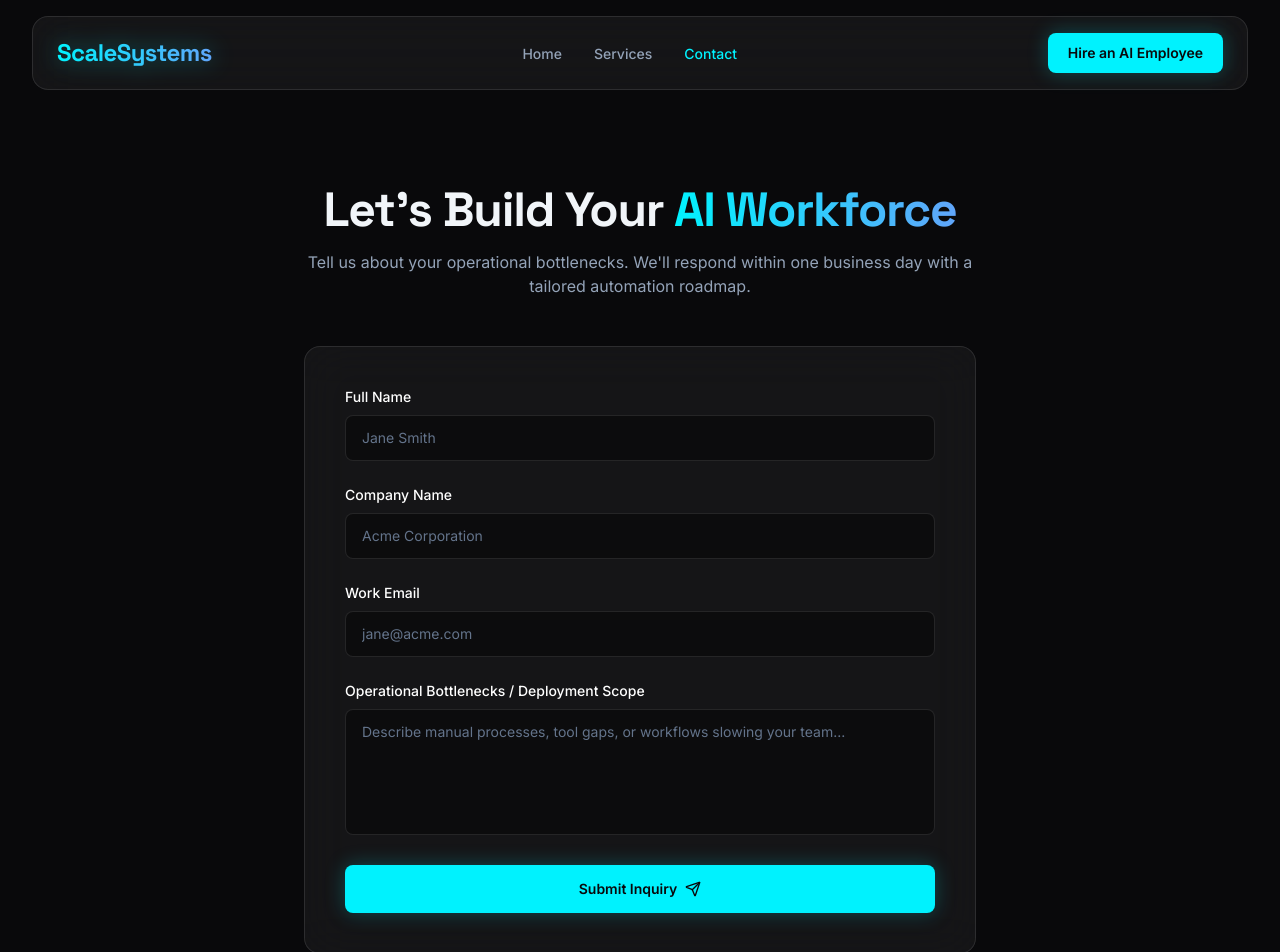
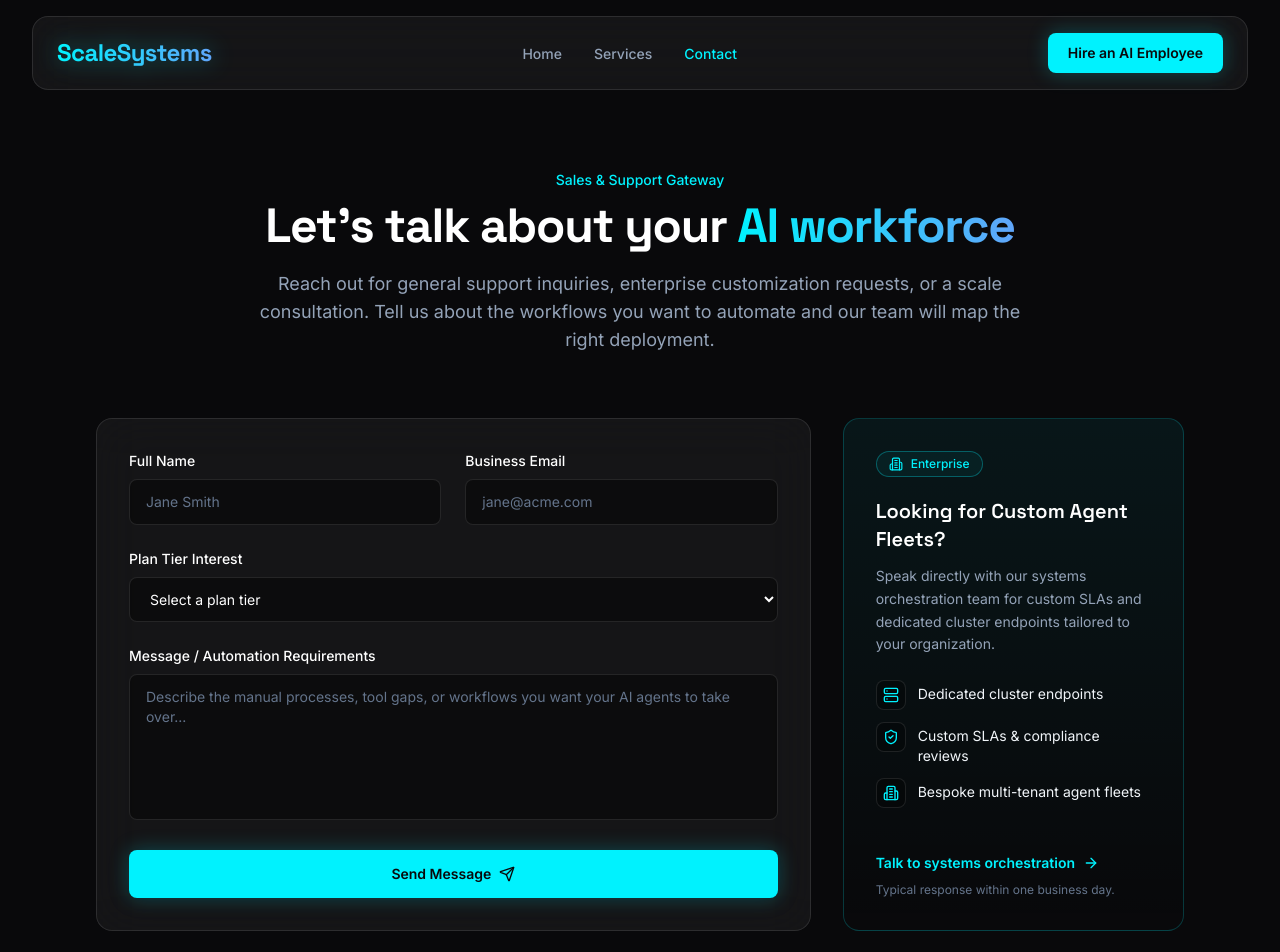
Before and after one commit to evolgenai/Scalesystemsai, a Next.js app: page /contact in a window 1280 px wide. Shown: the top 952 px of the page. Built offline with nearby package versions, Linux system fonts and the light colour scheme.

Commit message:
Replace contact page with static presentation-only UI
Co-authored-by: evolgenai <evolgenai@users.noreply.github.com>

```diff
--- a/src/app/contact/page.tsx
+++ b/src/app/contact/page.tsx
@@ -1,187 +1,177 @@
-"use client";
+import { ArrowRight, Building2, Send, Server, ShieldCheck } from "lucide-react";
 
-import { useState, FormEvent, useEffect, Suspense } from "react";
-import { useSearchParams } from "next/navigation";
-import { motion } from "framer-motion";
-import { Send, CheckCircle2, AlertCircle } from "lucide-react";
+const PLAN_TIERS = ["Free", "Starter", "Premium", "Enterprise"];
 
-type FormState = {
-  name: string;
-  company: string;
-  bottlenecks: string;
-  email: string;
-};
+const ENTERPRISE_HIGHLIGHTS = [
+  {
+    icon: Server,
+    label: "Dedicated cluster endpoints",
+  },
+  {
+    icon: ShieldCheck,
+    label: "Custom SLAs & compliance reviews",
+  },
+  {
+    icon: Building2,
+    label: "Bespoke multi-tenant agent fleets",
+  },
+];
 
-type SubmitStatus = "idle" | "loading" | "success" | "error";
+export default function ContactPage() {
+  return (
+    <main className="relative min-h-screen bg-obsidian text-slate-100">
+      <div
+        className="pointer-events-none absolute inset-0 -z-10 overflow-hidden"
+        aria-hidden
+      >
+        <div className="absolute right-1/4 top-0 h-[500px] w-[700px] rounded-full bg-cyan-accent/5 blur-[150px]" />
+        <div className="absolute left-1/4 bottom-0 h-[400px] w-[500px] rounded-full bg-blue-500/5 blur-[130px]" />
+      </div>
 
-// 1. Separate the Form into a Client Component to read search parameters safely
-function ContactForm() {
-  const searchParams = useSearchParams();
-  const [form, setForm] = useState<FormState>({
-    name: "",
-    company: "",
-    bottlenecks: "",
-    email: "",
-  });
-  const [status, setStatus] = useState<SubmitStatus>("idle");
-  const [errorMessage, setErrorMessage] = useState("");
+      <section className="mx-auto max-w-6xl px-4 py-20 sm:px-6 lg:px-8">
+        <header className="mx-auto max-w-3xl text-center">
+          <p className="text-sm font-medium text-cyan-accent">
+            Sales &amp; Support Gateway
+          </p>
+          <h1 className="mt-3 font-display text-4xl font-bold tracking-tight text-white sm:text-5xl">
+            Let&apos;s talk about your{" "}
+            <span className="text-gradient">AI workforce</span>
+          </h1>
+          <p className="mt-5 text-base leading-relaxed text-slate-muted sm:text-lg">
+            Reach out for general support inquiries, enterprise customization
+            requests, or a scale consultation. Tell us about the workflows you
+            want to automate and our team will map the right deployment.
+          </p>
+        </header>
 
-  // Context-aware auto-fill engine
-  useEffect(() => {
-    const agentId = searchParams.get("agent");
-    if (agentId) {
-      if (agentId === "lead-sentinel") {
-        setForm(f => ({ ...f, bottlenecks: "We want to deploy the Lead Qualification Sentinel to optimize our inbound revenue pipeline, automate data enrichment, and accelerate lead response times." }));
-      } else if (agentId === "ops-orchestrator") {
-        setForm(f => ({ ...f, bottlenecks: "We want to deploy the Enterprise Systems Orchestrator to automate our cross-platform workflows, handle data syncs, and eliminate manual admin overhead." }));
-      } else if (agentId === "support-specialist") {
-        setForm(f => ({ ...f, bottlenecks: "We want to deploy the 24/7 Technical Support Specialist to handle tier-1 and tier-2 customer support issues autonomously using our internal knowledge base." }));
-      }
-    }
-  }, [searchParams]);
-
-  async function handleSubmit(e: FormEvent<HTMLFormElement>) {
-    e.preventDefault();
-    setStatus("loading");
-    setErrorMessage("");
-
-    try {
-      const res = await fetch("/api/contact", {
-        method: "POST",
-        headers: { "Content-Type": "application/json" },
-        body: JSON.stringify(form),
-      });
-
-      if (!res.ok) throw new Error("Submission failed");
-
-      setStatus("success");
-      setForm({ name: "", company: "", bottlenecks: "", email: "" });
-    } catch {
-      setStatus("error");
-      setErrorMessage(
-        "Something went wrong. Please email hello@scalesystems.ai directly."
-      );
-    }
-  }
-
-  return (
-    <motion.form
-      initial={{ opacity: 0, y: 16 }}
-      animate={{ opacity: 1, y: 0 }}
-      transition={{ duration: 0.5 }}
-      onSubmit={handleSubmit}
-      className="glass mt-12 space-y-6 rounded-2xl p-8 sm:p-10"
-      aria-label="Contact form"
+        <div className="mt-16 grid grid-cols-1 gap-8 lg:grid-cols-3">
+          <form className="glass space-y-6 rounded-2xl p-6 sm:p-8 lg:col-span-2">
+            <div className="grid grid-cols-1 gap-6 sm:grid-cols-2">
+              <div>
+                <label
+                  htmlFor="fullName"
+                  className="block text-sm font-medium text-white"
                 >
-      <div>
-        <label htmlFor="name" className="block text-sm font-medium text-white">Full Name</label>
+                  Full Name
+                </label>
                 <input
-          id="name"
-          name="name"
+                  id="fullName"
+                  name="fullName"
                   type="text"
-          required
                   autoComplete="name"
-          value={form.name}
-          onChange={(e) => setForm({ ...form, name: e.target.value })}
-          className="mt-2 w-full rounded-lg border border-white/10 bg-black/40 px-4 py-3 text-sm text-white placeholder:text-slate-dim focus:border-cyan-accent/50 focus:outline-none focus:ring-1 focus:ring-cyan-accent/50"
                   placeholder="Jane Smith"
+                  className="mt-2 w-full rounded-lg border border-white/10 bg-black/40 px-4 py-3 text-sm text-white placeholder:text-slate-dim transition-colors focus:border-cyan-accent/60 focus:outline-none focus:ring-1 focus:ring-cyan-accent/40"
                 />
               </div>
 
               <div>
-        <label htmlFor="company" className="block text-sm font-medium text-white">Company Name</label>
-        <input
-          id="company"
-          name="company"
-          type="text"
-          required
-          autoComplete="organization"
-          value={form.company}
-          onChange={(e) => setForm({ ...form, company: e.target.value })}
-          className="mt-2 w-full rounded-lg border border-white/10 bg-black/40 px-4 py-3 text-sm text-white placeholder:text-slate-dim focus:border-cyan-accent/50 focus:outline-none focus:ring-1 focus:ring-cyan-accent/50"
-          placeholder="Acme Corporation"
-        />
-      </div>
-
-      <div>
-        <label htmlFor="email" className="block text-sm font-medium text-white">Work Email</label>
+                <label
+                  htmlFor="email"
+                  className="block text-sm font-medium text-white"
+                >
+                  Business Email
+                </label>
                 <input
                   id="email"
                   name="email"
                   type="email"
-          required
                   autoComplete="email"
-          value={form.email}
-          onChange={(e) => setForm({ ...form, email: e.target.value })}
-          className="mt-2 w-full rounded-lg border border-white/10 bg-black/40 px-4 py-3 text-sm text-white placeholder:text-slate-dim focus:border-cyan-accent/50 focus:outline-none focus:ring-1 focus:ring-cyan-accent/50"
                   placeholder="jane@acme.com"
+                  className="mt-2 w-full rounded-lg border border-white/10 bg-black/40 px-4 py-3 text-sm text-white placeholder:text-slate-dim transition-colors focus:border-cyan-accent/60 focus:outline-none focus:ring-1 focus:ring-cyan-accent/40"
+                />
+              </div>
+            </div>
+
+            <div>
+              <label
+                htmlFor="planTier"
+                className="block text-sm font-medium text-white"
+              >
+                Plan Tier Interest
+              </label>
+              <select
+                id="planTier"
+                name="planTier"
+                defaultValue=""
+                className="mt-2 w-full rounded-lg border border-white/10 bg-black/40 px-4 py-3 text-sm text-white transition-colors focus:border-cyan-accent/60 focus:outline-none focus:ring-1 focus:ring-cyan-accent/40"
+              >
+                <option value="" disabled>
+                  Select a plan tier
+                </option>
+                {PLAN_TIERS.map((tier) => (
+                  <option key={tier} value={tier.toLowerCase()}>
+                    {tier}
+                  </option>
+                ))}
+              </select>
+            </div>
+
+            <div>
+              <label
+                htmlFor="message"
+                className="block text-sm font-medium text-white"
+              >
+                Message / Automation Requirements
+              </label>
+              <textarea
+                id="message"
+                name="message"
+                rows={6}
+                placeholder="Describe the manual processes, tool gaps, or workflows you want your AI agents to take over..."
+                className="mt-2 w-full resize-none rounded-lg border border-white/10 bg-black/40 px-4 py-3 text-sm text-white placeholder:text-slate-dim transition-colors focus:border-cyan-accent/60 focus:outline-none focus:ring-1 focus:ring-cyan-accent/40"
               />
             </div>
 
-      <div>
-        <label htmlFor="bottlenecks" className="block text-sm font-medium text-white">Operational Bottlenecks / Deployment Scope</label>
-        <textarea
-          id="bottlenecks"
-          name="bottlenecks"
-          required
-          rows={5}
-          value={form.bottlenecks}
-          onChange={(e) => setForm({ ...form, bottlenecks: e.target.value })}
-          className="mt-2 w-full resize-none rounded-lg border border-white/10 bg-black/40 px-4 py-3 text-sm text-white placeholder:text-slate-dim focus:border-cyan-accent/50 focus:outline-none focus:ring-1 focus:ring-cyan-accent/50"
-          placeholder="Describe manual processes, tool gaps, or workflows slowing your team..."
-        />
+            <button
+              type="button"
+              className="inline-flex w-full items-center justify-center gap-2 rounded-lg bg-cyan-accent px-6 py-3.5 text-sm font-semibold text-obsidian shadow-glow-sm transition-all hover:shadow-glow"
+            >
+              Send Message
+              <Send className="h-4 w-4" aria-hidden />
+            </button>
+          </form>
+
+          <aside className="flex flex-col rounded-2xl border border-cyan-accent/20 bg-gradient-to-b from-cyan-accent/[0.06] to-transparent p-6 sm:p-8">
+            <div className="inline-flex w-fit items-center gap-2 rounded-full border border-cyan-accent/30 bg-cyan-accent/5 px-3 py-1 text-xs font-medium text-cyan-accent">
+              <Building2 className="h-3.5 w-3.5" aria-hidden />
+              Enterprise
             </div>
 
-      {status === "success" && (
-        <div role="status" className="flex items-center gap-2 rounded-lg border border-emerald-500/30 bg-emerald-500/10 px-4 py-3 text-sm text-emerald-400">
-          <CheckCircle2 className="h-4 w-4 shrink-0" />
-          Thank you. We&apos;ll be in touch within one business day.
-        </div>
-      )}
+            <h2 className="mt-5 font-display text-xl font-semibold text-white">
+              Looking for Custom Agent Fleets?
+            </h2>
+            <p className="mt-3 text-sm leading-relaxed text-slate-muted">
+              Speak directly with our systems orchestration team for custom SLAs
+              and dedicated cluster endpoints tailored to your organization.
+            </p>
 
-      {status === "error" && (
-        <div role="alert" className="flex items-center gap-2 rounded-lg border border-red-500/30 bg-red-500/10 px-4 py-3 text-sm text-red-400">
-          <AlertCircle className="h-4 w-4 shrink-0" />
-          {errorMessage}
-        </div>
-      )}
+            <ul className="mt-6 space-y-3">
+              {ENTERPRISE_HIGHLIGHTS.map((item) => {
+                const Icon = item.icon;
+                return (
+                  <li
+                    key={item.label}
+                    className="flex items-start gap-3 text-sm text-slate-100"
+                  >
+                    <span className="rounded-lg border border-white/10 bg-black/30 p-1.5">
+                      <Icon className="h-4 w-4 text-cyan-accent" aria-hidden />
+                    </span>
+                    <span className="pt-1">{item.label}</span>
+                  </li>
+                );
+              })}
+            </ul>
 
-      <button
-        type="submit"
-        disabled={status === "loading"}
-        className="inline-flex w-full items-center justify-center gap-2 rounded-lg bg-cyan-accent px-6 py-3.5 text-sm font-semibold text-obsidian shadow-glow-sm transition-all hover:shadow-glow disabled:cursor-not-allowed disabled:opacity-60"
-      >
-        {status === "loading" ? "Sending..." : (
-          <>
-            Submit Inquiry
-            <Send className="h-4 w-4" />
-          </>
-        )}
-      </button>
-    </motion.form>
-  );
-}
-
-// 2. Main component wrapping the form in a Suspense boundary (Required by Next.js for search parameters build time optimization)
-export default function ContactPage() {
-  return (
-    <main>
-      <section className="px-4 py-16 sm:px-6 lg:px-8 lg:py-24">
-        <div className="mx-auto max-w-2xl">
-          <div className="text-center">
-            <h1 className="font-display text-4xl font-bold tracking-tight sm:text-5xl">
-              Let&apos;s Build Your{" "}
-              <span className="text-gradient">AI Workforce</span>
-            </h1>
-            <p className="mt-4 text-slate-muted">
-              Tell us about your operational bottlenecks. We&apos;ll respond
-              within one business day with a tailored automation roadmap.
+            <div className="mt-auto pt-8">
+              <span className="inline-flex items-center gap-2 text-sm font-semibold text-cyan-accent">
+                Talk to systems orchestration
+                <ArrowRight className="h-4 w-4" aria-hidden />
+              </span>
+              <p className="mt-2 text-xs text-slate-dim">
+                Typical response within one business day.
               </p>
             </div>
-
-          <Suspense fallback={<div className="text-center text-slate-muted mt-12">Loading funnel matrix...</div>}>
-            <ContactForm />
-          </Suspense>
+          </aside>
         </div>
       </section>
     </main>
```
Lines whose indentation alone changed are shown as unchanged.
